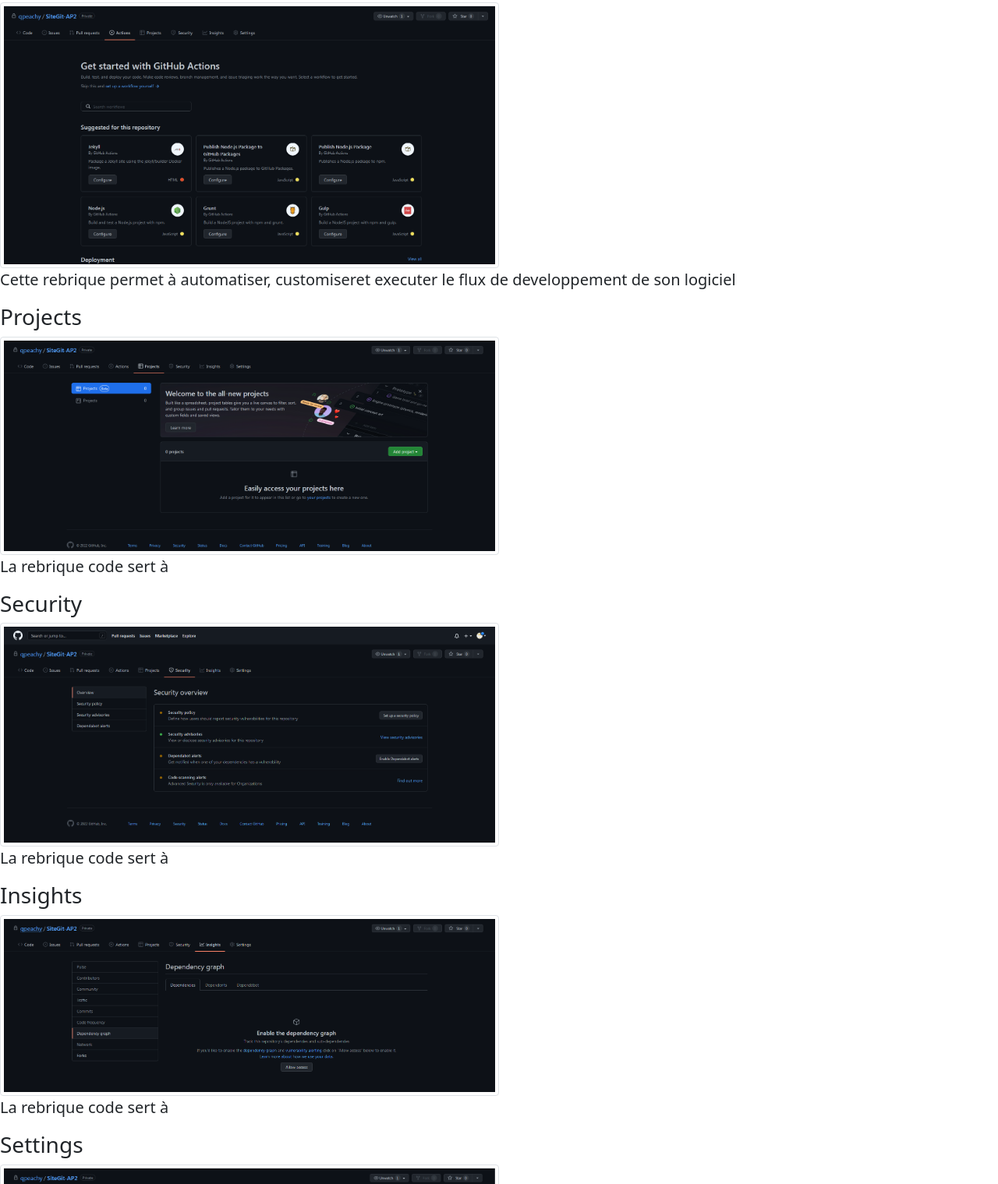
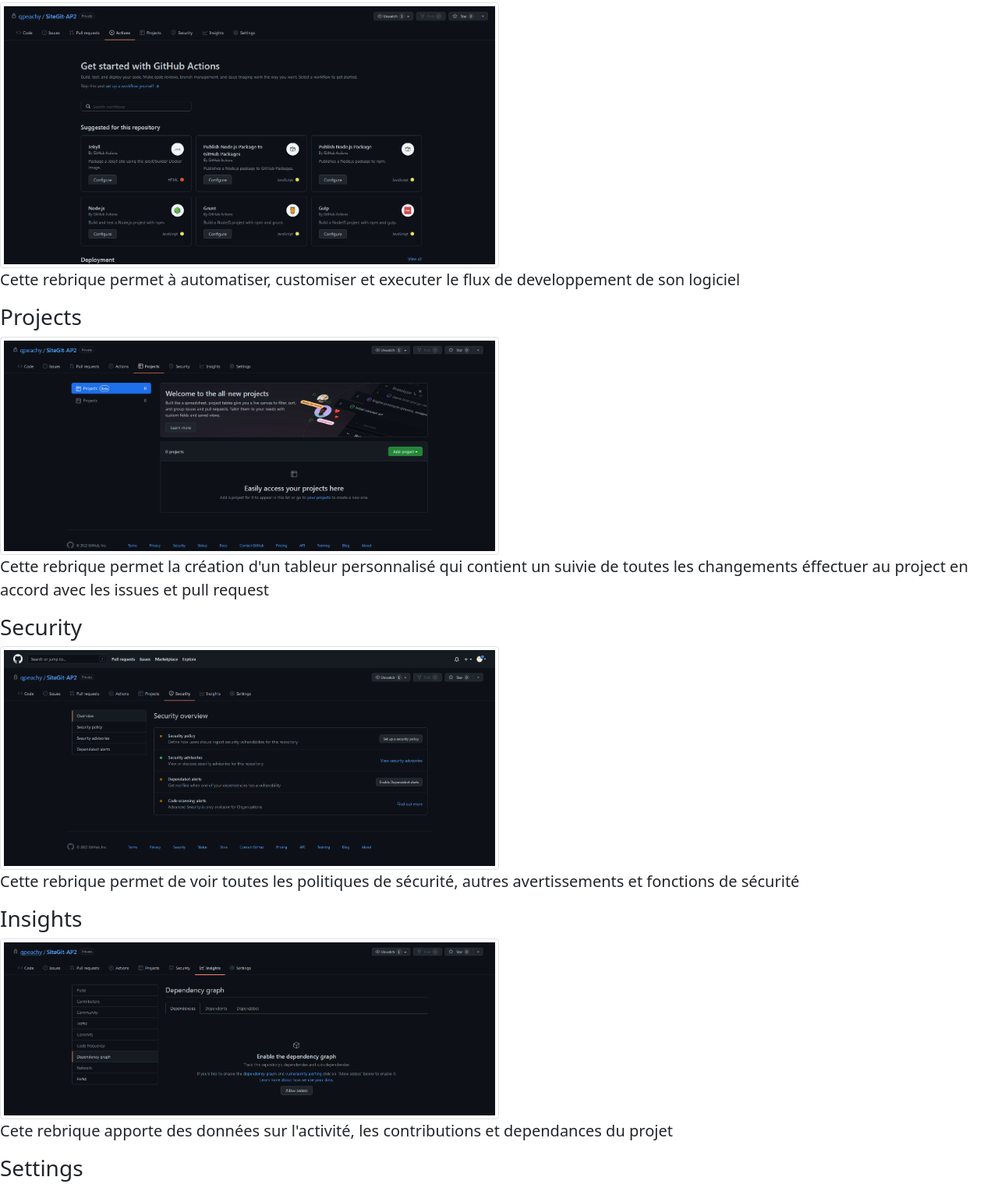
Before and after one commit to qpeachy/SiteGit-AP2, a website built with Parcel: page indexhub.html in a window 1280 px wide. Shown: the part 1581-3100 px from the top of the page at 78% size. Built offline with nearby package versions, Linux system fonts and the light colour scheme.

Commit message:
creation de la documentaion menu git hub et finalisation du site

```diff
--- a/indexhub.html
+++ b/indexhub.html
@@ -81,31 +81,31 @@
   <div>
     <h3>Actions</h3>
     <img src="img/menuactions.PNG" class="img-fluid img-thumbnail w-50">
-    <p> Cette rebrique permet à automatiser, customiseret executer le flux de developpement de son logiciel</p>
+    <p> Cette rebrique permet à automatiser, customiser et executer le flux de developpement de son logiciel</p>
   </div>
 
   <div>
     <h3>Projects</h3>
     <img src="img/menuproject.PNG" class="img-fluid img-thumbnail w-50">
-    <p> La rebrique code sert à </p>
+    <p> Cette rebrique permet la création d'un tableur personnalisé qui contient un suivie de toutes les changements éffectuer au project en accord avec les issues et pull request </p>
   </div>
 
   <div>
     <h3>Security</h3>
     <img src="img/menusecurity.PNG" class="img-fluid img-thumbnail w-50">
-    <p> La rebrique code sert à </p>
+    <p> Cette rebrique permet de voir toutes les politiques de sécurité, autres avertissements et fonctions de sécurité </p>
   </div>
 
   <div>
     <h3>Insights</h3>
     <img src="img/menuinsights.PNG" class="img-fluid img-thumbnail w-50">
-    <p> La rebrique code sert à </p>
+    <p> Cete rebrique apporte des données sur l'activité, les contributions et dependances du projet </p>
   </div>
 
   <div>
     <h3>Settings</h3>
     <img src="img/menusett.PNG" class="img-fluid img-thumbnail w-50">
-    <p> La rebrique code sert à </p>
+    <p> Cette rebrique donne accès au paramètres généraux du dossier </p>
   </div>
 
 </div>
```
